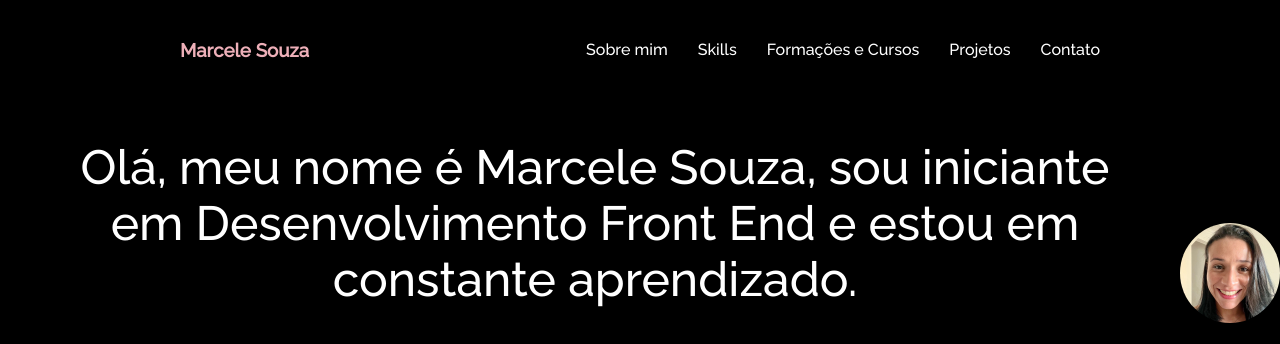
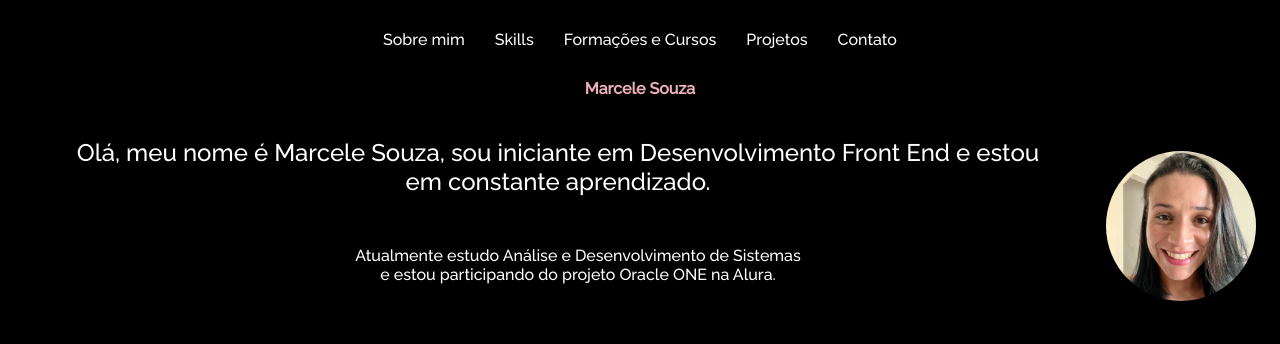
Before and after one commit to devsouzamah/Portfolio, a plain HTML site: page index.html in a window 1280 px wide. Shown: the top 344 px of the page. Drawn offline with Linux system fonts and the light colour scheme.

Commit message:
ajustes media queries

```diff
--- a/style.css
+++ b/style.css
@@ -411,15 +411,78 @@ utilize como referência os breakpoints @media abaixo*/
 }
 
 /*Tablet*/
-@media screen and(min-width: 768px){
+@media (min-width: 768px){
 
 /* Menu */
+.menu{
+    display: flex;
+    flex-direction:column-reverse;
+    padding: 20px 0 20px 0;
+    margin: 0;
+    font-weight: normal;
 
 
-/*title*/
+}
+
+.menu__title{
+    display: flex;
+    flex-direction: row;
+    margin: 0;
+    font-size: 1.0rem;
+    padding-top: 20px;
 
 
+
+}
+
+.menu__list{
+    padding: 0;
+
+    display: flex;
+    justify-content:space-around;
+    font-size: 1.0rem;
+    margin: 10px;
+
+}
+
+/*Titulo*/
+.title__div{
+
+    flex-direction:row-reverse
+
+
+
+}
+
+.title__profile{
+    display: flex;
+    width: 150px;
+    height: 150px;
+    border-radius: 50%;
+    margin-right: 24px;
+
+
+}
+
+.title__bio{
+    font-size: 1.5rem;
+
+    padding-bottom: 10px;
+}
+.title__subsection{
+    font-size: 1.0rem;
+    text-align: center;
+    margin-left: 100px;
+    padding-top: 20px;
+}
+
 /*sessão sobre mim*/
+.about__paragraph{
+
+   display: flex;
+   padding-bottom: 50px;
+
+}
 
 
 
```
